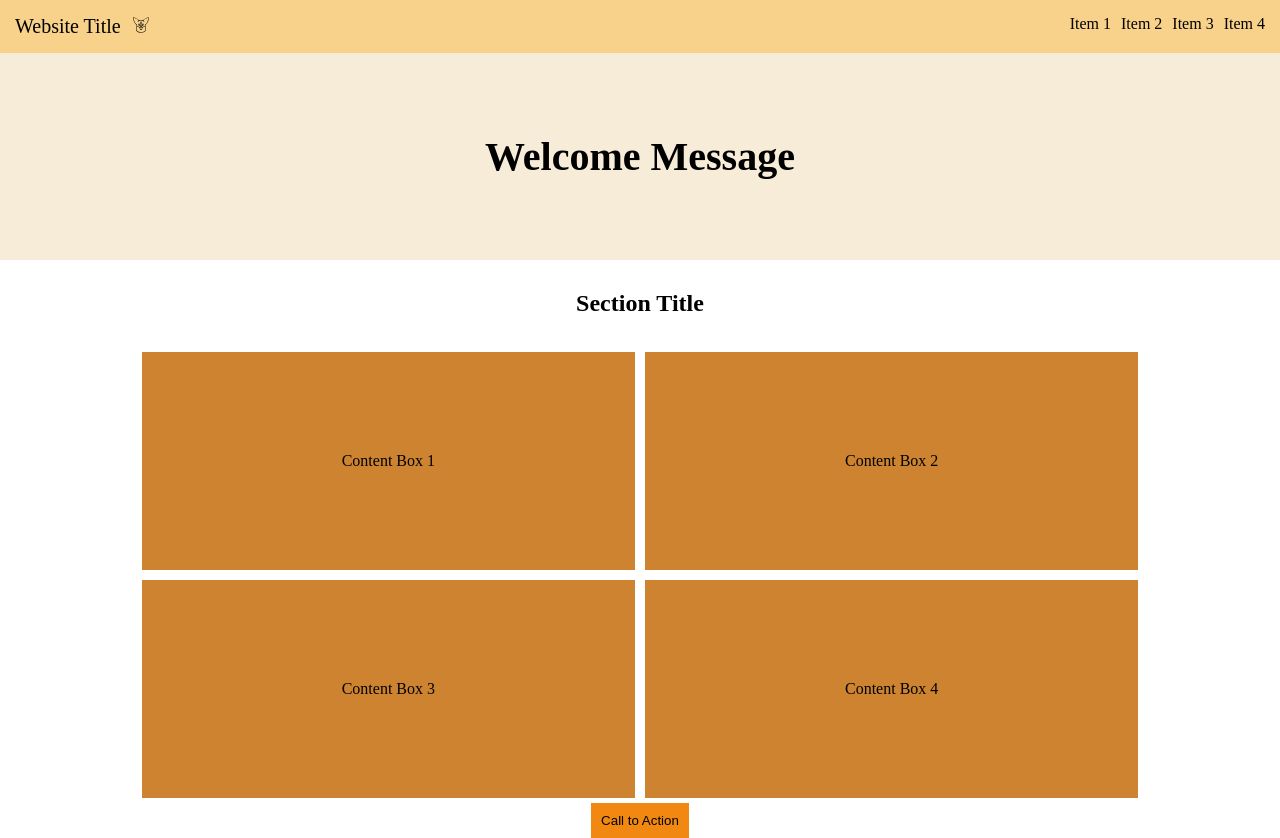
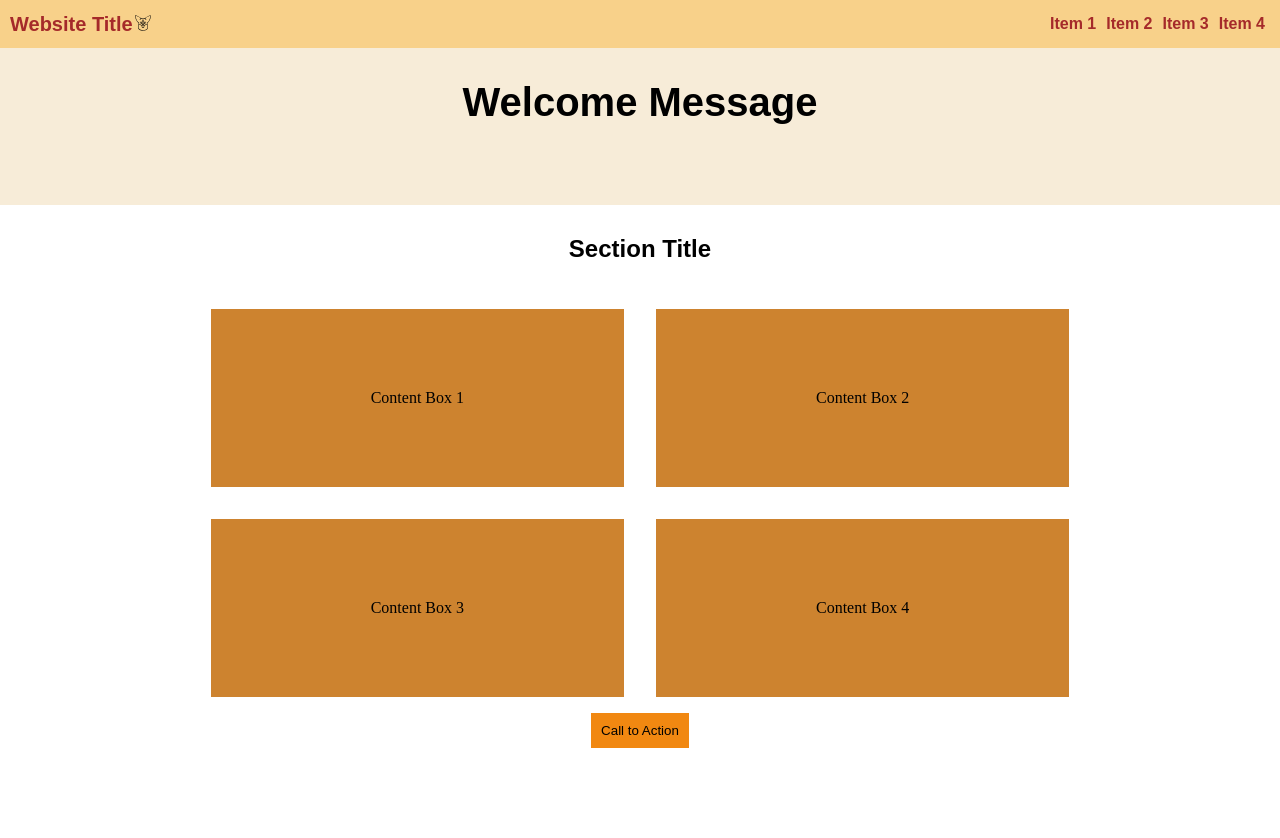
Before and after one commit to WIN-LIN/WIN-LIN.github.io, a plain HTML site: page index.html in a window 1280 px wide. After the commit the page ends 800 px from the top, so only its background shows below. Drawn offline with Linux system fonts and the light colour scheme.

Commit message:
week-2: DOM and event handling.

```diff
--- /dev/null
+++ b/app.js
@@ -0,0 +1,9 @@
+const headline = document.getElementById("headline");
+const expandBtn = document.getElementById("expand-btn");
+headline.addEventListener(
+  "click",
+  () => (headline.textContent = "Have a Good Time!")
+);
+expandBtn.addEventListener("click", () => {
+  document.getElementById("container-box-2").style.display = "flex";
+});
--- /dev/null
+++ b/flexbox.css
@@ -0,0 +1,33 @@
+@media (min-width: 769px) {
+  .header-container,
+  .main-nav {
+    display: flex;
+  }
+  .header-container {
+    flex-direction: column;
+    align-items: center;
+  }
+  .banner,
+  h2,
+  section {
+    display: flex;
+    justify-content: center;
+    align-items: center;
+  }
+  #container-box-1 {
+    display: flex;
+    flex-wrap: wrap;
+    justify-content: center;
+  }
+  #container-box-2 {
+    display: none;
+    flex-wrap: wrap;
+    justify-content: center;
+  }
+}
+@media (min-width: 1025px) {
+  .header-container {
+    flex-direction: row;
+    justify-content: space-between;
+  }
+}
--- a/index.html
+++ b/index.html
@@ -1,6 +1,56 @@
 <!DOCTYPE html>
 <html>
   <head>
+    <meta charset="UTF-8" />
+    <meta name="viewport" content="width=device-width, initial-scale=1" />
+    <title>Website Title</title>
+    <link rel="icon" href="corgi.svg" />
+    <link rel="stylesheet" href="style.css" />
+    <link rel="stylesheet" href="flexbox.css" />
+  </head>
+  <body>
+    <header class="header-container">
+      <h1 class="web-title">
+        <a href="#">Website Title</a
+        ><img class="logo" src="corgi.svg" alt="corgi-logo" />
+      </h1>
+      <ul class="main-nav">
+        <li><a href="#">Item 1</a></li>
+        <li><a href="#">Item 2</a></li>
+        <li><a href="#">Item 3</a></li>
+        <li><a href="#">Item 4</a></li>
+      </ul>
+    </header>
+    <div class="banner">
+      <h1 id="headline">Welcome Message</h1>
+    </div>
+    <section>
+      <h2>Section Title</h2>
+      <div id="container-box-1">
+        <div id="box-1">Content Box 1</div>
+        <div id="box-2">Content Box 2</div>
+        <div id="box-3">Content Box 3</div>
+        <div id="box-4">Content Box 4</div>
+      </div>
+      <button type="button" id="expand-btn">Call to Action</button>
+    </section>
+    <section>
+      <div id="container-box-2">
+        <div id="box-5">Content Box 5</div>
+        <div id="box-6">Content Box 6</div>
+        <div id="box-7">Content Box 7</div>
+        <div id="box-8">Content Box 8</div>
+      </div>
+    </section>
+    <script src="app.js"></script>
+  </body>
+</html>
+
+<!-- <!DOCTYPE html>
+<html>
+  <head>
+    <meta charset="UTF-8" />
+    <meta name="viewport" content="width=device-width, initial-scale=1" />
     <title>Website Title</title>
     <link rel="icon" href="corgi.svg" />
     <link rel="stylesheet" href="style.css" />
@@ -33,4 +83,4 @@
       <button type="button">Call to Action</button>
     </section>
   </body>
-</html>
+</html> -->
--- a/style.css
+++ b/style.css
@@ -1,73 +1,84 @@
 * {
   box-sizing: border-box;
   margin: 0;
-  padding: 0;
 }
 
 .header-container {
   background-color: rgb(248, 209, 138);
-  display: flexbox;
-  justify-content: flex-end;
+  position: fixed;
   padding: 5px 10px;
-  align-content: space-around;
+  width: 100%;
 }
-.icon {
-  max-width: 40px;
+
+.logo {
   position: absolute;
-  width: 50px;
+  width: auto;
   height: 20px;
 }
 
-.nav li {
-  list-style: none;
-  display: inline-block;
-  padding: 10px 5px;
+ul li,
+.web-title,
+h1,
+h2,
+.container-box {
+  font-family: Arial, Helvetica, sans-serif;
 }
 
-.right-aligned {
-  float: right;
+ul li {
+  list-style: none;
+  padding: 10px 5px;
+  color: brown;
+  font-weight: bold;
 }
 
-#web-title {
+a:link {
+  color: brown;
+  text-decoration: none;
+}
+
+a:hover {
+  text-decoration: underline;
+}
+
+.web-title {
   font-size: 20px;
 }
-#welcome-msg {
+.banner {
   background-color: rgb(247, 236, 216);
-  display: flexbox;
   padding: 80px 10px;
-  text-align: center;
-  font-size: 40px;
+  font-size: 20px;
 }
 h2 {
   background-color: rgb(255, 255, 255);
-  display: flexbox;
   padding: 30px 10px;
   text-align: center;
 }
 
 section {
-  max-width: 1200px; /*should be fixed in 1200px*/
-  display: flex;
   flex-direction: column;
   align-items: center;
   margin: auto;
 }
-.container-box {
-  display: flex;
-  flex-wrap: wrap;
+#container-box-1,
+#container-box-2 {
+  max-width: 1200px; /*should be fixed in 1200px */
+  flex: 1;
   width: 100%;
-  justify-content: center;
 }
 #box-1,
 #box-2,
 #box-3,
-#box-4 {
+#box-4,
+#box-5,
+#box-6,
+#box-7,
+#box-8 {
   background-color: rgb(205, 131, 47);
   text-align: center;
-  padding: 100px 200px;
-  flex: 8px 2px;
-  margin: 5px;
+  padding: 5rem 10rem;
+  margin: 1rem;
 }
+
 button {
   background-color: rgb(241, 136, 17);
   border: none;
```
